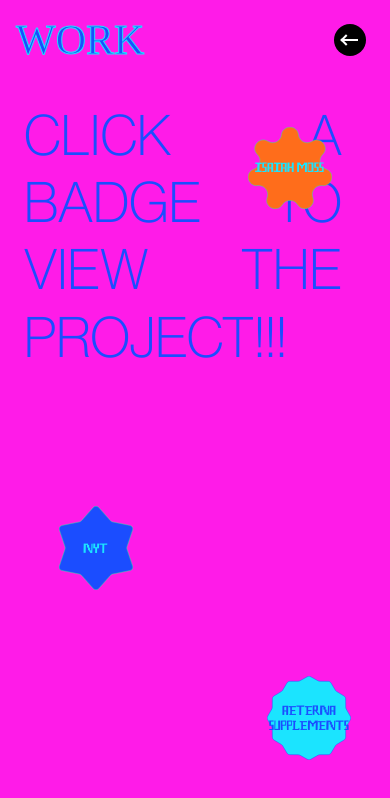
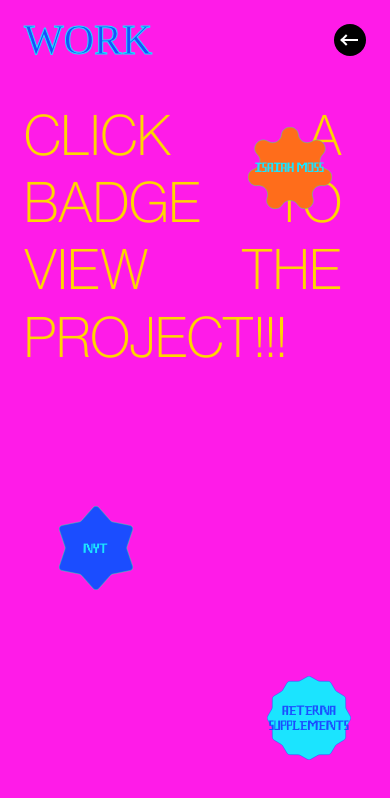
Before and after one commit to jdnk/portfolio-v6, a plain HTML site: page work.html in a window 390 px wide. Drawn offline with Linux system fonts and the light colour scheme; a web font is replaced by a local one.

Commit message:
changed body colors && fixd headerpadding for cellualr dvices

```diff
--- a/styles/about.css
+++ b/styles/about.css
@@ -39,7 +39,7 @@ a {
 
 h2 {
   position: relative;
-  color: var(--color-5);
+  color: var(--color-1);
   word-wrap: break-word;
   margin: 0 24px 0 0;
   z-index: 2;
--- a/styles/global.css
+++ b/styles/global.css
@@ -105,7 +105,7 @@ section {
   }
 
   header > h1 {
-    padding: 0 16px;
+    padding: 0 24px;
   }
 
   header > p {
--- a/styles/work.css
+++ b/styles/work.css
@@ -37,7 +37,7 @@ a {
 
 h2 {
   position: relative;
-  color: var(--color-6);
+  color: var(--color-3);
   word-wrap: break-word;
   margin: 0 24px 0 0;
   z-index: 2;
```
